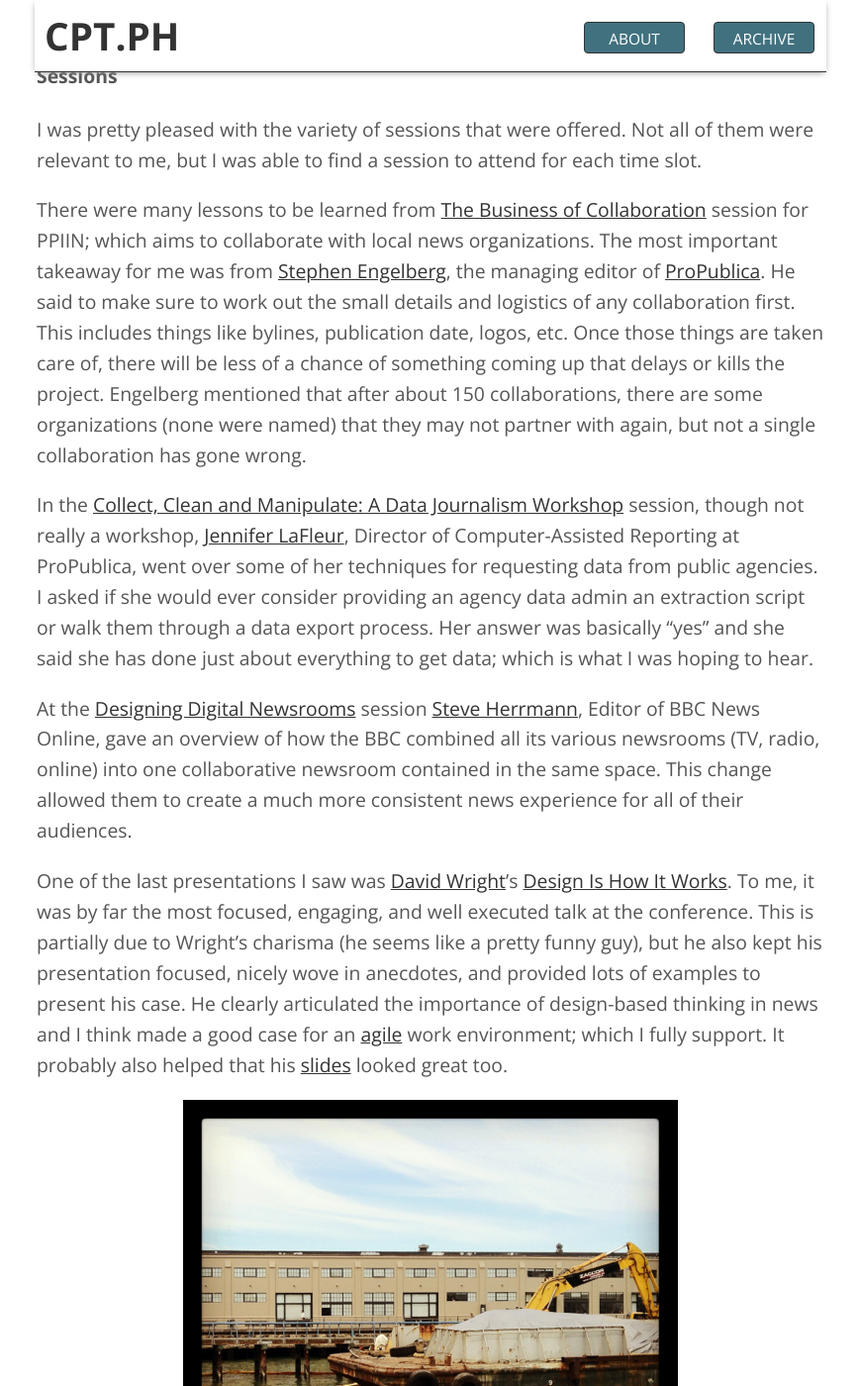
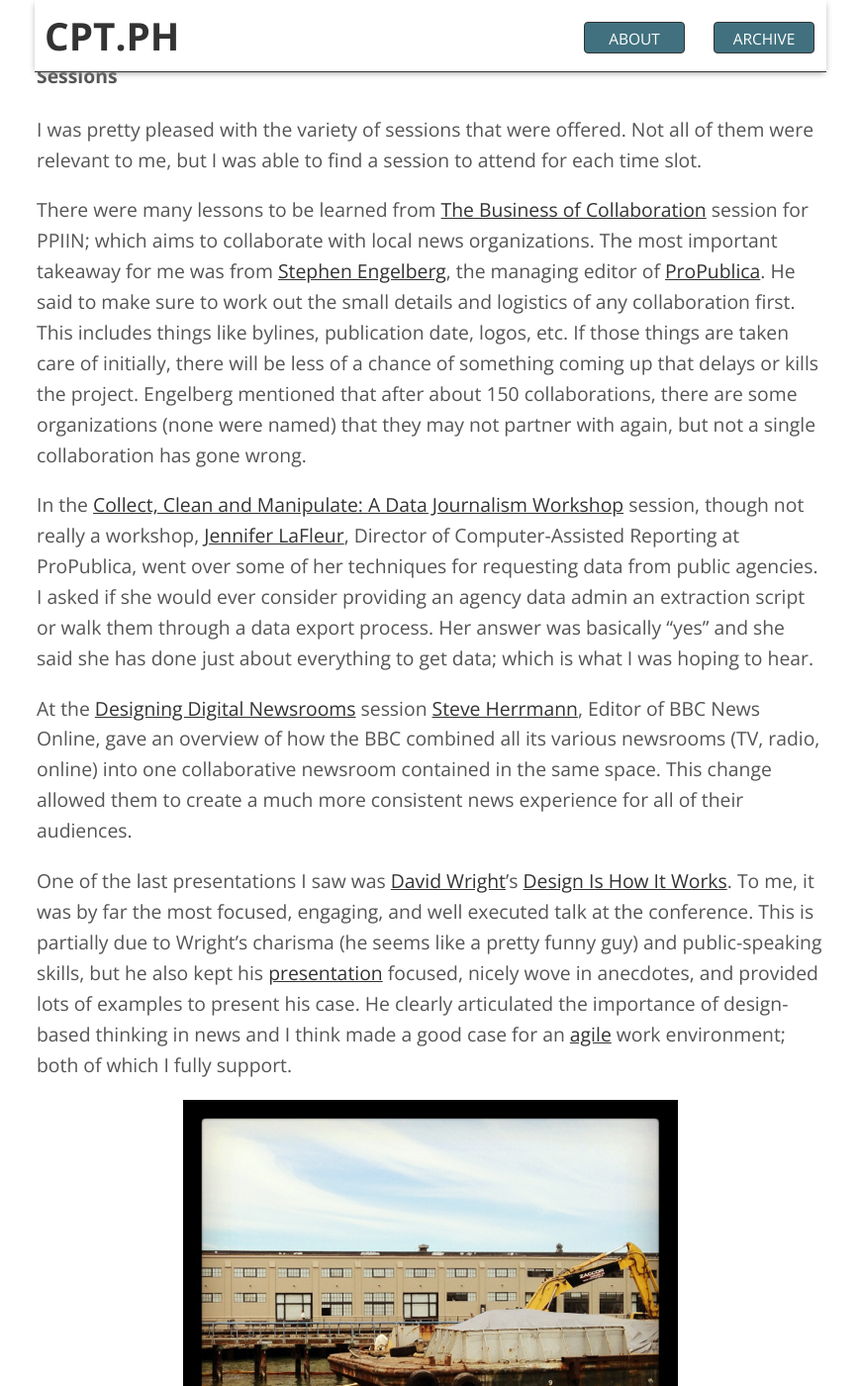
Before and after one commit to caseycesari/caseycesari.github.com, a Jekyll site: the page built from _posts/2012-09-25-ona12.md, in a window 1280 px wide and 1400 px high, scrolled down 1031 px. Shown: the whole window at 99% size, without its empty margins (205-1074 px from the left). Built offline with Jekyll 4.4.1, drawn with Linux system fonts in a browser that asks for light colours; nearby versions of some CDN libraries; some of the changed text lies outside the part shown.

Commit message:
More post edits

```diff
--- a/_posts/2012-09-25-ona12.md
+++ b/_posts/2012-09-25-ona12.md
@@ -12,23 +12,23 @@
 
 I was pretty pleased with the variety of sessions that were offered. Not all of them were relevant to me, but I was able to find a session to attend for each time slot.
 
-There were many lessons to be learned from [The Business of Collaboration](http://ona12.journalists.org/sessions/the-business-of-collaboration/) session for PPIIN; which aims to collaborate with local news organizations. The most important takeaway for me was from [Stephen Engelberg](https://twitter.com/SteveEngelberg), the managing editor of [ProPublica](http://www.propublica.org). He said to make sure to work out the small details and logistics of any collaboration first. This includes things like bylines, publication date, logos, etc. Once those things are taken care of, there will be less of a chance of something coming up that delays or kills the project. Engelberg mentioned that after about 150 collaborations, there are some organizations (none were named) that they may not partner with again, but not a single collaboration has gone wrong.
+There were many lessons to be learned from [The Business of Collaboration](http://ona12.journalists.org/sessions/the-business-of-collaboration/) session for PPIIN; which aims to collaborate with local news organizations. The most important takeaway for me was from [Stephen Engelberg](https://twitter.com/SteveEngelberg), the managing editor of [ProPublica](http://www.propublica.org). He said to make sure to work out the small details and logistics of any collaboration first. This includes things like bylines, publication date, logos, etc. If those things are taken care of initially, there will be less of a chance of something coming up that delays or kills the project. Engelberg mentioned that after about 150 collaborations, there are some organizations (none were named) that they may not partner with again, but not a single collaboration has gone wrong.
 
 In the [Collect, Clean and Manipulate: A Data Journalism Workshop](http://ona12.journalists.org/sessions/collect-clean-and-manipulate-a-data-journalism-workshop/) session, though not really a workshop, [Jennifer LaFleur](https://twitter.com/j_la28), Director of Computer-Assisted Reporting at ProPublica, went over some of her techniques for requesting data from public agencies. I asked if she would ever consider providing an agency data admin an extraction script or walk them through a data export process. Her answer was basically "yes" and she said she has done just about everything to get data; which is what I was hoping to hear.
 
 At the [Designing Digital Newsrooms](http://ona12.journalists.org/sessions/designing-digital-newsrooms/) session
 [Steve Herrmann](https://twitter.com/BBCSteveH), Editor of BBC News Online, gave an overview of how the BBC combined all its various newsrooms (TV, radio, online) into one collaborative newsroom contained in the same space. This change allowed them to create a much more consistent news experience for all of their audiences.
 
-One of the last presentations I saw was [David Wright](https://twitter.com/dwjr)'s [Design Is How It Works](http://ona12.journalists.org/sessions/design-is-how-it-works/). To me, it was by far the most focused, engaging, and well executed talk at the conference. This is partially due to Wright's charisma (he seems like a pretty funny guy), but he also kept his presentation focused, nicely wove in anecdotes, and provided lots of examples to present his case. He clearly articulated the importance of design-based thinking in news and I think made a good case for an [agile](http://en.wikipedia.org/wiki/Agile_software_development) work environment; which I fully support. It probably also helped that his [slides](http://www.slideshare.net/davewrightjr/design-ishowitworks) looked great too.
+One of the last presentations I saw was [David Wright](https://twitter.com/dwjr)'s [Design Is How It Works](http://ona12.journalists.org/sessions/design-is-how-it-works/). To me, it was by far the most focused, engaging, and well executed talk at the conference. This is partially due to Wright's charisma (he seems like a pretty funny guy) and public-speaking skills, but he also kept his [presentation](http://www.slideshare.net/davewrightjr/design-ishowitworks) focused, nicely wove in anecdotes, and provided lots of examples to present his case. He clearly articulated the importance of design-based thinking in news and I think made a good case for an [agile](http://en.wikipedia.org/wiki/Agile_software_development) work environment; both of which I fully support.
 
 !['SF Construction'](/../img/sf_2.png)
 
 ####One critique
 
-From a developer perspective, I was a bit underwhelmed with the conference offerings for data-journalists. This was more apparent in retrospect, but I think the conference is designed to have many high-level sessions for a broad audience, and in many cases made to introduce journalists to certain technologies. This can be seen in the pre-conference workshops, like [Intro to Practical Programming](http://ona12.journalists.org/sessions/introduction-to-practical-programming/) and [Intro to Data Viz](http://ona12.journalists.org/sessions/intro-to-data-viz/) and in some of the sessions.
+From a developer perspective, I was a bit underwhelmed with the conference offerings for data-journalists. This was more apparent in retrospect, but I think the conference is designed to have many high-level sessions for a broad audience, and in many cases made to introduce journalists to certain technologies. This can be seen in the pre-conference workshops, like [Intro to Practical Programming](http://ona12.journalists.org/sessions/introduction-to-practical-programming/) and [Intro to Data Viz](http://ona12.journalists.org/sessions/intro-to-data-viz/), and in some of the sessions.
 
-One instance of this was [Amy Webb](https://twitter.com/webbmedia)'s popular annual [10 tech trends](http://webbmediagroup.com/blog/webbmedia-groups-secret-sauce) session. While it's billed as a forecast, it seemed more like a recap (I didn't attend the session, but I [followed](https://twitter.com/#!/search/%2310techtrends) it on Twitter and read a few summaries). For example, [trend number 4](http://gannettona2012.tumblr.com/post/32002584226/top-tech-trends) was Responsive Design. The [book](http://www.abookapart.com/products/responsive-web-design) on responsive design was published in June of 2011. The first major use of responsive design in journalism was [The Boston Globe](http://bostonglobe.com/) [relaunch](http://www.boston.com/bostonglobe/features/) in [September 2011](http://www.niemanlab.org/2011/09/four-observations-and-lots-of-questions-on-the-boston-globes-lovely-new-paywalled-site/). [Several](http://www.propublica.org) [other](http://www.chicagotribune.com/news/data/) [news](http://m.washingtonpost.com) [organizations](http://m.bbc.co.uk/news) have since published and are actively creating responsive sites and news applications. I feel like some of the other trends on the list (verification, video, and directed advertising in particular) are not really new trends, but are all commonly used within and outside of online journalism.
+One instance of this was [Amy Webb](https://twitter.com/webbmedia)'s popular annual [10 tech trends](http://webbmediagroup.com/blog/webbmedia-groups-secret-sauce) session. While it's billed as a forecast, it seemed more like a recap (I didn't attend the session, but I [followed](https://twitter.com/#!/search/%2310techtrends) it on Twitter and read a few summaries). For example, [trend number 4](http://gannettona2012.tumblr.com/post/32002584226/top-tech-trends) was Responsive Design. The [book](http://www.abookapart.com/products/responsive-web-design) on responsive design was published in June of 2011. The first major use of responsive design in journalism was [The Boston Globe](http://bostonglobe.com/) [relaunch](http://www.boston.com/bostonglobe/features/) in [September 2011](http://www.niemanlab.org/2011/09/four-observations-and-lots-of-questions-on-the-boston-globes-lovely-new-paywalled-site/). [Several](http://www.propublica.org) [other](http://www.chicagotribune.com/news/data/) [news](http://m.washingtonpost.com) [organizations](http://m.bbc.co.uk/news) have since published and are actively creating responsive sites and news applications. I feel like some of the other trends on the list (verification, video, and directed advertising in particular) are not really new trends, but have been commonly used within and outside of online journalism.
 
 ####In the end
 
-Thanks again to the Center for Public Interest Journalism for sending, me as well as 25 other Philadelphia journalists, to ONA. I had a great time and found the conference very inspiring. It was also great to meet so many new journalists (mostly from Philly, ironically). For next year, I'm really looking forward to the NICAR [conference](http://www.ire.org/events-and-training/event/315/); which should be another immersive experience that is a bit more applicable to what I do and what I want to learn.
+Thanks again to the Center for Public Interest Journalism for sending, me as well as 25 other Philadelphia journalists, to ONA. I had a great time and it left me feeling pretty inspired. It was also great to meet so many new journalists (mostly from Philly, ironically). For next year, I'm really looking forward to the NICAR [conference](http://www.ire.org/events-and-training/event/315/); which should be another immersive experience that is a bit more applicable to what I do and what I want to learn.
```
